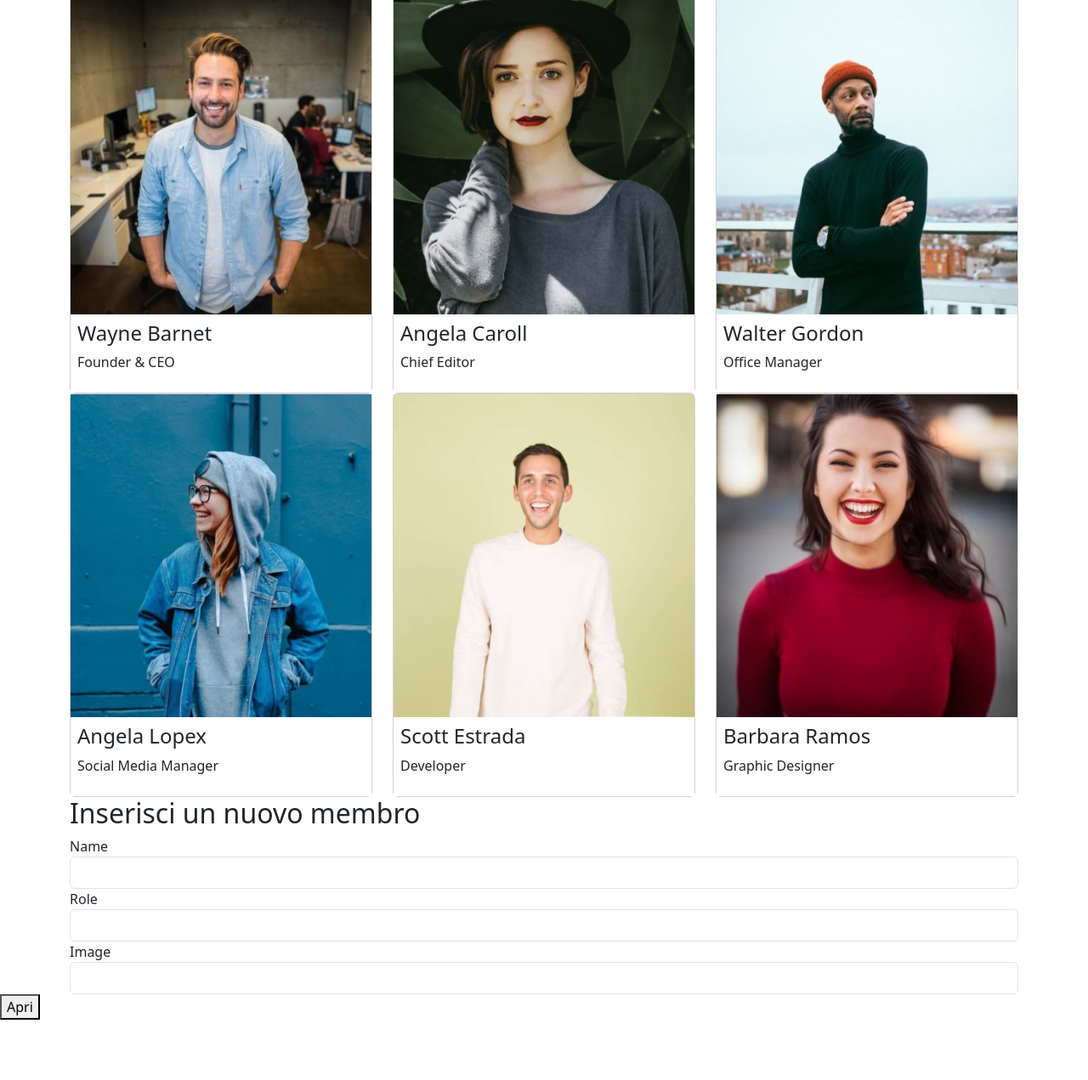
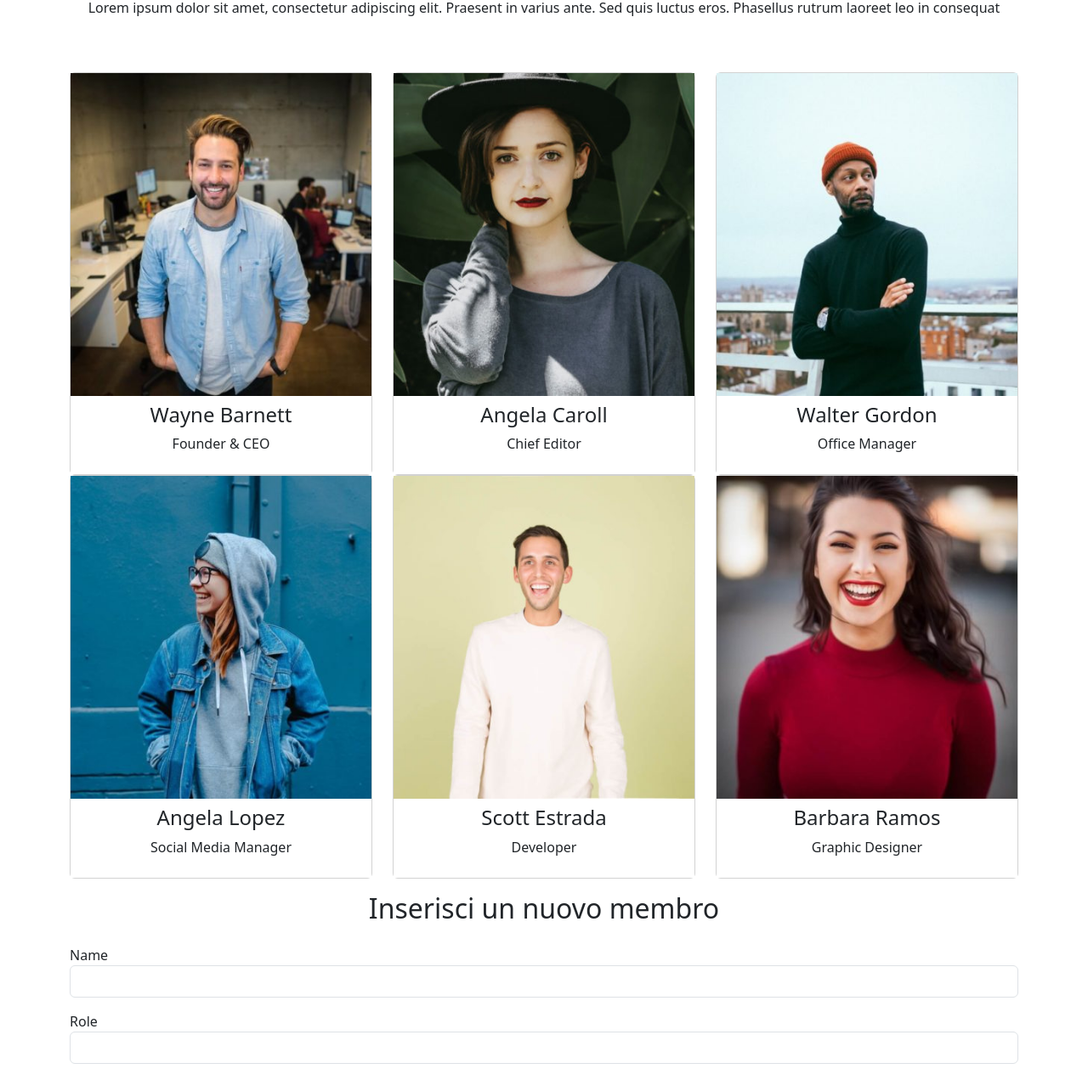
Before and after one commit to albertostizzoli/js-our-team, a plain HTML site: page Bonus/index.html in a window 1280 px wide. Shown: the part 67-1338 px from the top of the page at 85% size. Before the commit the page ends 1267 px from the top, so only its background shows below. Drawn offline with nearby package versions, Linux system fonts and the light colour scheme.

Commit message:
Complete Bonus

```diff
--- a/Bonus/index.html
+++ b/Bonus/index.html
@@ -11,21 +11,25 @@
 
 <body>
     <div class="container">
-        <h1 class="text-center">OUR TEAM</h1>
-        <div class="row">
+        <h1 class="text-center pb-2">OUR TEAM</h1>
+        <p class="text-center pb-5">Lorem ipsum dolor sit amet, consectetur adipiscing elit. Praesent in varius ante. Sed
+            quis luctus eros. Phasellus rutrum laoreet leo in consequat
+        </p>
+        <div class="row ">
 
         </div>
         <div>
-            <h2>Inserisci un nuovo membro</h2>
-            <label for="name">Name</label>
+            <h2 class="text-center mt-3">Inserisci un nuovo membro</h2>
+            <label for="name" class="pt-3">Name</label>
             <input type="text" class="form-control" name="name" id="name">
-            <label for="breed">Role</label>
+            <label for="role" class="pt-3">Role</label>
             <input type="text" class="form-control"name="role" id="role">
-            <label for="color">Image</label>
+            <label for="image" class="pt-3">Image</label>
             <input type="text" class="form-control"name="image" id="image">
         </div>
+        <button class="btn btn-primary mt-4">Crea nuovo membro</button>
     </div>
-    <button>Apri</button>
+
     <script src="./js/script.js"></script>
 </body>
 
--- a/Bonus/js/script.js
+++ b/Bonus/js/script.js
@@ -1,7 +1,7 @@
 //creo l'array di oggetti rappresentante i membri del team
 let team = [
     {
-        name: "Wayne Barnet",
+        name: "Wayne Barnett",
         role: "Founder & CEO",
         image: "wayne-barnett-founder-ceo.jpg"
     },
@@ -16,7 +16,7 @@ let team = [
         image: "walter-gordon-office-manager.jpg"
     },
     {
-        name: "Angela Lopex",
+        name: "Angela Lopez",
         role: "Social Media Manager",
         image: "angela-lopez-social-media-manager.jpg"
     },
@@ -47,7 +47,7 @@ function printCol(team) {
     const col = document.createElement('div');
     col.classList.add('col-4')
     const template = `
-    <div class="card text-start">
+    <div class="card text-center">
         <img src="./img/${team.image}" />
         <div class="card-body bg-white p-2">
         <h4>${team.name}</h4>
```
